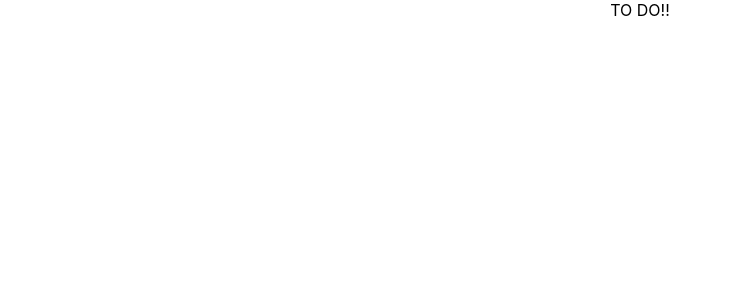
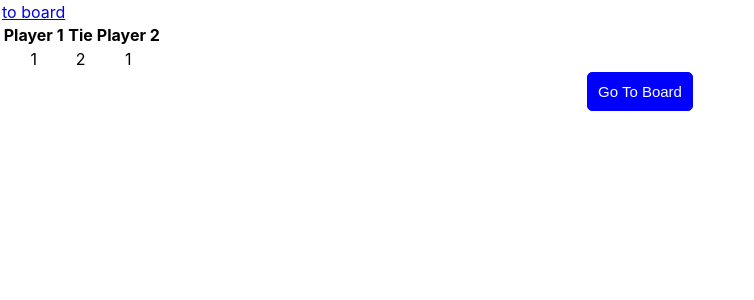
Before and after one commit to Jalal999/task-monese, a React (Create React App) app: page /scoreboard in a window 1280 px wide. Shown: the top 300 px of the page, without its empty margins (0-754 px from the left). Built offline with nearby package versions, Linux system fonts and the light colour scheme.

Commit message:
redux and router is added

```diff
--- a/package.json
+++ b/package.json
@@ -3,12 +3,14 @@
   "version": "0.1.0",
   "private": true,
   "dependencies": {
+    "@reduxjs/toolkit": "^1.8.6",
     "@testing-library/jest-dom": "^5.16.5",
     "@testing-library/react": "^13.4.0",
     "@testing-library/user-event": "^13.5.0",
     "react": "^18.2.0",
     "react-dom": "^18.2.0",
     "react-hook-form": "^7.38.0",
+    "react-redux": "^8.0.4",
     "react-router-dom": "^6.4.1",
     "react-scripts": "5.0.1",
     "sass": "^1.55.0",
--- a/src/App.js
+++ b/src/App.js
@@ -4,18 +4,22 @@ import { useState } from 'react';
 import { Routes, Route, Link } from "react-router-dom";
 import GameBoard from './components/GameBoard';
 import Scoreboard from './components/Scoreboard';
+import { Provider } from 'react-redux';
+import store from './redux/store';
 
 function App() {
   const [players, setPlayers] = useState({});
 
   return (
-    <div className="App">
-      <Routes>
-        <Route path="/" element={<StartPage setPlayers={setPlayers}/>} />
-        <Route path="/game" element={<GameBoard players={players}/>} />
-        <Route path="/scoreboard" element={<Scoreboard />} />
-      </Routes>
-    </div>
+    <Provider store={store}>
+      <div className="App">
+        <Routes>
+          <Route path="/" element={<StartPage setPlayers={setPlayers} />} />
+          <Route path="/game" element={<GameBoard players={players} />} />
+          <Route path="/scoreboard" element={<Scoreboard />} />
+        </Routes>
+      </div>
+    </Provider>
   );
 }
 
--- a/src/components/GameBoard/index.jsx
+++ b/src/components/GameBoard/index.jsx
@@ -1,12 +1,18 @@
 import { useState } from 'react';
 import './GameBoardStyle.scss';
-import { useNavigate } from 'react-router-dom';
+import { useNavigate, Link } from 'react-router-dom';
+import { useDispatch, useSelector } from 'react-redux';
+import { addTicTac } from '../../redux/cellSlice';
 
 var currentPositions = new Array;
 const GameBoard = ({ players }) => {
     const newPlayers = players.newPlayers
     const [turn, setTurn] = useState(newPlayers['firstPlayer']);
-    const [cells, setCells] = useState(Array(9).fill(''));
+
+    const dispatch = useDispatch();
+    const boardPrevState = useSelector(state=>state.cell);
+    const [cells, setCells] = useState(boardPrevState.cells);
+
     const [winner, setWinner] = useState('');
     const [positions, setPositions] = useState([]);
     const navigate = useNavigate();
@@ -20,10 +26,12 @@ const GameBoard = ({ players }) => {
         if (cells[num] === '' && (winner === null || winner === '' || winner === undefined)) {
             if (turn === newPlayers['firstPlayer']) {
                 squares[num] = 'X';
+                dispatch(addTicTac({position: num, ticTac: 'X'}));
                 setTurn(newPlayers['secondPlayer']);
                 currentPositions.push({ player: turn, position: num })
             } else {
                 squares[num] = 'O';
+                dispatch(addTicTac({position: num, ticTac: 'O'}));
                 setTurn(newPlayers['firstPlayer']);
                 currentPositions.push({ player: turn, position: num })
             }
@@ -85,6 +93,7 @@ const GameBoard = ({ players }) => {
                             :
                             <p className='board__player'>Player: <span><i>{turn}</i></span></p>
                 }
+                <Link to='/scoreboard'>Scoreboard</Link>
                 <table>
 
                     <tbody>
--- a/src/components/Scoreboard/index.jsx
+++ b/src/components/Scoreboard/index.jsx
@@ -1,8 +1,32 @@
+import { Link, useNavigate } from "react-router-dom";
 
 const Scoreboard = () => {
-    return(
+
+    const navigate = useNavigate();
+
+    const goToBoard = () => {
+        navigate('/game', { replace: true });
+    }
+
+
+    return (
         <>
-            TO DO!!
+            <table>
+                <Link to='/game'>to board</Link>
+                <tbody>
+                    <tr>
+                        <th>Player 1</th>
+                        <th>Tie</th>
+                        <th>Player 2</th>
+                    </tr>
+                    <tr>
+                        <td>1</td>
+                        <td>2</td>
+                        <td>1</td>
+                    </tr>
+                </tbody>
+            </table>
+            <button onClick={goToBoard} className='board__btn'>Go To Board</button>
         </>
     )
 }
--- /dev/null
+++ b/src/redux/cellSlice.js
@@ -0,0 +1,19 @@
+import { createSlice } from "@reduxjs/toolkit";
+
+const cellSlice = createSlice({
+    name: "cell",
+    initialState: {
+        cells: ['', '', '', '', '', '', '', '', ''],
+    },
+    reducers: {
+        addTicTac: (state, action) => {
+            state.cells[action.payload.position] = action.payload.ticTac;
+        },
+        reset: (state) => {
+            state.cells = ['', '', '', '', '', '', '', '', ''];
+        },
+    }
+});
+
+export const { addTicTac, reset, } = cellSlice.actions;
+export default cellSlice.reducer;
--- /dev/null
+++ b/src/redux/store.js
@@ -0,0 +1,8 @@
+import { configureStore } from "@reduxjs/toolkit";
+import cellReducer from "./cellSlice";
+
+export default configureStore({
+    reducer: {
+        cell: cellReducer,
+    },
+});
```
Also changed, not shown: 1 other file (tests, documents, lock files or other folders).
